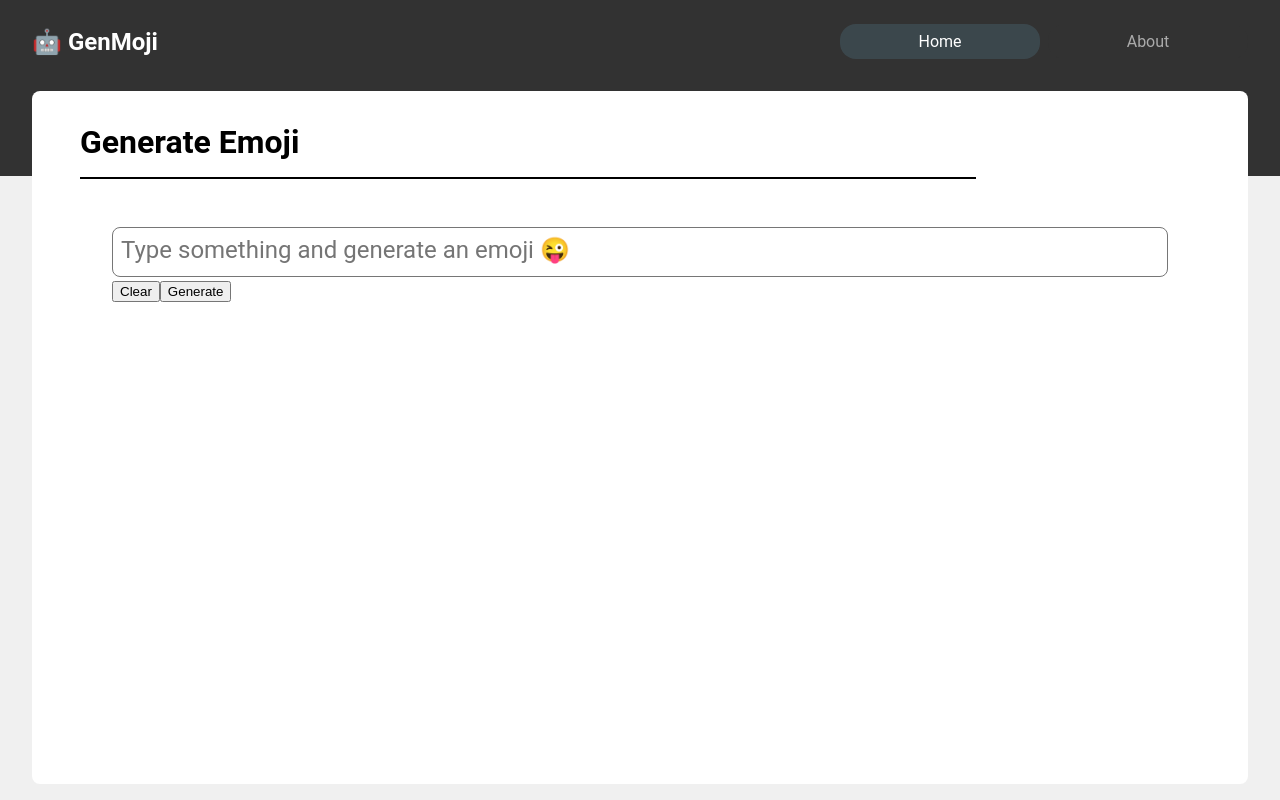
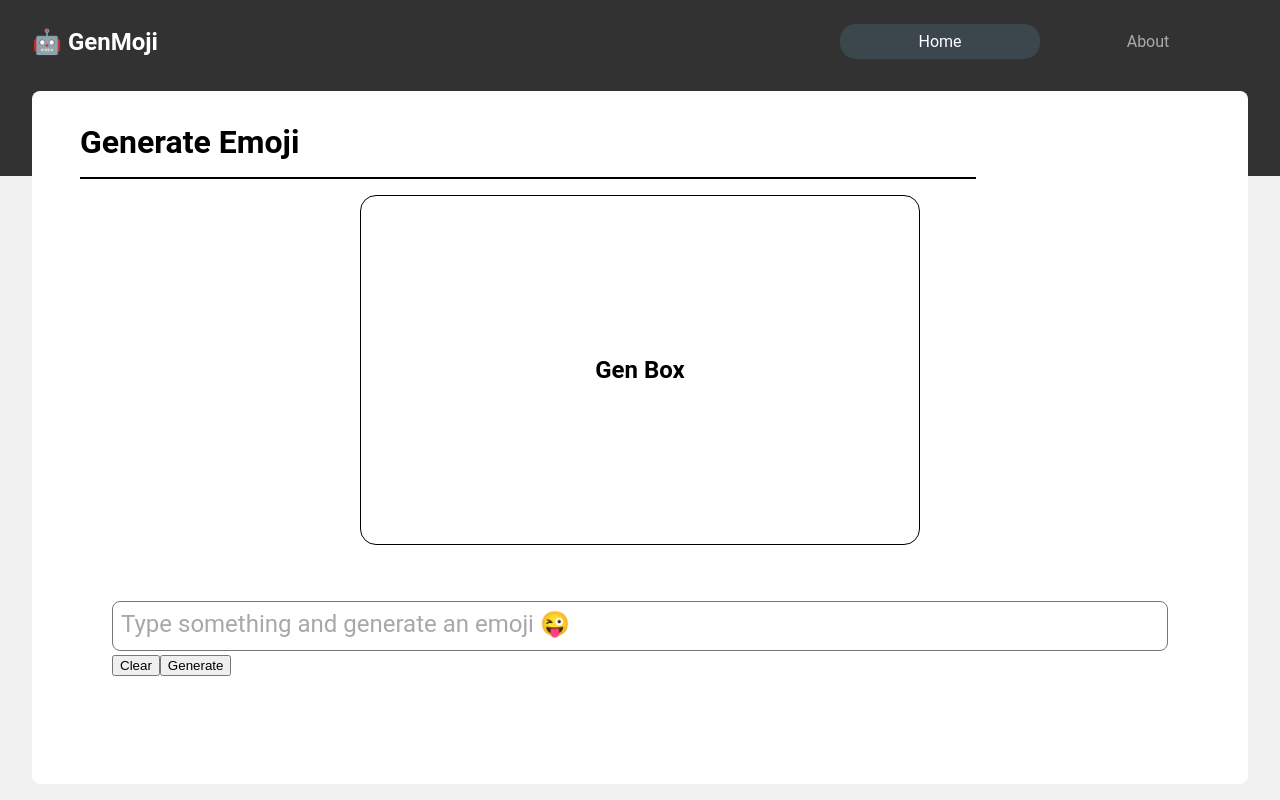
Before and after one commit to llevasseur/gemini-101, a React (Vite) app: page /generateEmoji in a window 1280 px wide. Built offline with nearby package versions, Linux system fonts and the light colour scheme.

Commit message:
adds toast and error handling to form

```diff
--- a/package.json
+++ b/package.json
@@ -10,9 +10,11 @@
     "preview": "vite preview"
   },
   "dependencies": {
+    "axios": "^1.8.1",
     "react": "^18.3.1",
     "react-dom": "^18.3.1",
     "react-router-dom": "^7.3.0",
+    "react-toastify": "^11.0.5",
     "sass": "^1.85.1"
   },
   "devDependencies": {
--- /dev/null
+++ b/src/components/GenBox/GenBox.jsx
@@ -0,0 +1,11 @@
+import "./GenBox.scss";
+
+function GenBox() {
+  return (
+    <section className="gen-box">
+      <h2>Gen Box</h2>
+    </section>
+  );
+}
+
+export default GenBox;
--- /dev/null
+++ b/src/components/GenBox/GenBox.scss
@@ -0,0 +1,16 @@
+@use "../../styles/partials/mixins" as *;
+@use "../../styles/partials/variables" as *;
+.gen-box {
+  width: 100%;
+  min-height: 350px;
+  max-width: 400px;
+  border: 1.5px solid black;
+  border-radius: 1rem;
+  @include flex;
+
+  @include tablet {
+    width: 50%;
+    min-width: 400px;
+    max-width: 600px;
+  }
+}
--- a/src/components/GenForm/GenForm.jsx
+++ b/src/components/GenForm/GenForm.jsx
@@ -1,27 +1,52 @@
 import { useState } from "react";
 import "./GenForm.scss";
-function GenForm() {
+function GenForm({ generateEmoji }) {
   const [textareaInput, setTextareaInput] = useState("");
+  const [errorText, setErrorText] = useState("");
   function handleTextareaChange(event) {
     setTextareaInput(event.target.value);
   }
+
+  function isFormValid() {
+    if (!textareaInput.trim()) {
+      setErrorText("Please enter a prompt");
+      return false;
+    }
+    return true;
+  }
+
   function handleClear(event) {
     event.preventDefault();
     setTextareaInput("");
   }
   function handleSubmit(event) {
     event.preventDefault();
-    alert("submitted");
-    setTextareaInput("");
+    if (isFormValid()) {
+      generateEmoji("test");
+      setTextareaInput("");
+    }
   }
   return (
     <form className="gen-form">
+      <div className="error-block">
+        {errorText ? (
+          <p className="error-block__text">🛑 {errorText}</p>
+        ) : (
+          <p className="error-block__text"></p>
+        )}
+      </div>
       <textarea
-        className="gen-form__textarea"
+        className={
+          errorText
+            ? "gen-form__textarea gen-form__textarea--error"
+            : "gen-form__textarea"
+        }
         onChange={handleTextareaChange}
+        onFocus={() => setErrorText("")}
         value={textareaInput}
         placeholder="Type something and generate an emoji 😜"
       ></textarea>
+
       <button onClick={handleClear}>Clear</button>
       <button type="submit" onClick={handleSubmit}>
         Generate
--- a/src/components/GenForm/GenForm.scss
+++ b/src/components/GenForm/GenForm.scss
@@ -10,7 +10,19 @@
     min-height: 50px;
     border-radius: 0.5rem;
     padding: 0.5rem;
-    font-size: 1.5rem;
+    font-size: 1rem;
+
+    &::placeholder {
+      color: rgb(168, 168, 168);
+    }
+
+    &--error {
+      border-color: rgb(230, 0, 0);
+    }
+
+    @include tablet {
+      font-size: 1.5rem;
+    }
   }
 
   @include tablet {
@@ -21,3 +33,17 @@
     max-width: 1120px;
   }
 }
+
+.error-block {
+  width: 100%;
+  padding: 0 0.5rem 0.5rem 0;
+  @include flex(row, flex-end);
+
+  &__text {
+    color: rgb(230, 0, 0);
+    height: 1rem;
+    &--hidden {
+      display: none;
+    }
+  }
+}
--- a/src/pages/GenPage/GenPage.jsx
+++ b/src/pages/GenPage/GenPage.jsx
@@ -1,14 +1,33 @@
 import PageTitle from "../../components/PageTitle/PageTitle";
 import "./GenPage.scss";
 import GenForm from "../../components/GenForm/GenForm";
+import GenBox from "../../components/GenBox/GenBox";
+
+import axios from "axios";
+import { ToastContainer, Slide } from "react-toastify";
+import customToast from "../../utils/customToast.js";
 
 function GenPage() {
+  async function generateEmoji(prompt) {
+    try {
+      throw new Error();
+    } catch (error) {
+      customToast.error("Error generating emoji 😔", {
+        position: "bottom-right",
+        autoClose: 3000,
+        transition: Slide,
+      });
+    }
+  }
+
   return (
     <>
       <PageTitle text="Generate Emoji" />
       <section className="gen-content">
-        <GenForm />
+        <GenBox />
+        <GenForm generateEmoji={generateEmoji} />
       </section>
+      <ToastContainer />
     </>
   );
 }
--- a/src/pages/GenPage/GenPage.scss
+++ b/src/pages/GenPage/GenPage.scss
@@ -3,5 +3,6 @@
 
 .gen-content {
   width: 100%;
+  height: 100%;
   @include flex(column, flex-start);
 }
--- a/src/styles/partials/_global.scss
+++ b/src/styles/partials/_global.scss
@@ -10,6 +10,19 @@ body {
   @include tablet {
     background: linear-gradient($slate 11rem, $cloud 11rem);
   }
+}
+
+.toast-success-container {
+  background: "#34A853"
+}
+
+.toast-error-container {
+  background: "#EE0022";
+
+}
+
+.toast-info-container {
+  background: "#07F"
 }
 
 * {
--- /dev/null
+++ b/src/utils/customToast.js
@@ -0,0 +1,25 @@
+// customToast.js
+import { toast } from "react-toastify";
+
+const customToast = {
+  success(msg, options = {}) {
+    return toast.success(msg, {
+      ...options,
+      className: "toast-success-container toast-success-container-after",
+    });
+  },
+  error(msg, options = {}) {
+    return toast.error(msg, {
+      ...options,
+      className: "toast-error-container toast-error-container-after",
+    });
+  },
+  info(msg, options = {}) {
+    return toast.info(msg, {
+      ...options,
+      className: "toast-info-container toast-info-container-after",
+    });
+  },
+};
+
+export default customToast;
```
Also changed, not shown: 1 other file (tests, documents, lock files or other folders).
